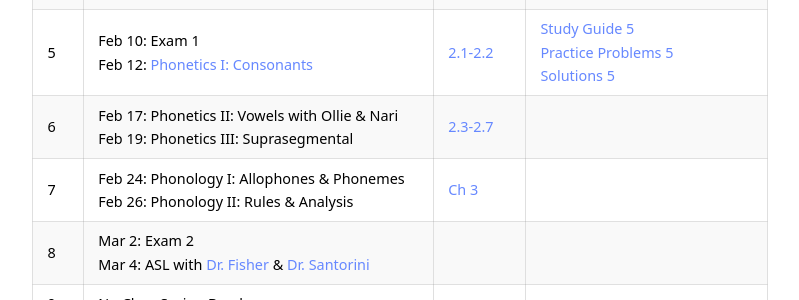
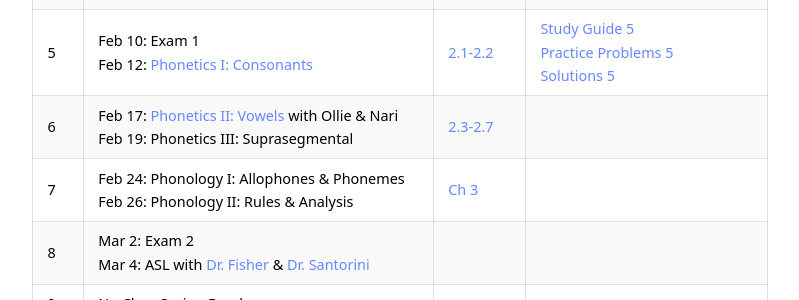
Before and after one commit to kschuler/ling001, a Jekyll site: the page built from index.md, in a window 1280 px wide and 900 px high, scrolled down 2525 px. Shown: the part 154-454 px from the top of the window, without its empty margins (240-1039 px from the left). Built offline with Jekyll 4.4.1, drawn with Linux system fonts in a browser that asks for light colours; part of the change alters nothing that is shown.

```diff
--- a/index.md
+++ b/index.md
@@ -66,7 +66,7 @@ Wk  | Lecture | Readings | Resources
 3 | Jan 27: [Language Acquisition](resources/LING001-20A-03-Acquisition.pdf)<br>Jan 29: [General Features of Language](resources/Ling001-20A-04-GeneralFeatures.pdf)  | [Ch 8](https://app.perusall.com/courses/intro-to-linguistics-1/chapter-8-15?assignmentId=ckDfokjY25EnrzRdB&part=1) |  [Study Guide 3](resources/studyguide-week3.pdf)<br>[Practice Problems 3](resources/practiceproblems-week3.pdf)<br>[Solutions 3](resources/solutions-week3.pdf)
 4 | Feb 3: [Animal Communication I](resources/Ling001-20A-05-AnimalCommunication.pdf)<br>Feb 5: [Animal Communication II](resources/Ling001-20A-06-AnimalCommunication2.pdf)   | [Ch 14](https://app.perusall.com/courses/intro-to-linguistics-1/chapter-14-13?assignmentId=7ag64J2jqfoSDxxoo&part=1) | [Study Guide 4](resources/studyguide-week4.pdf)<br>[Practice Problems 4](resources/practiceproblems-week4.pdf)<br>[Solutions 4](resources/solutions-week4.pdf)
 5 | Feb 10: **Exam 1** <br> Feb 12: [Phonetics I: Consonants](resources/Ling001-20A-07-Consonants.pdf)| [2.1-2.2](https://app.perusall.com/courses/intro-to-linguistics-1/chapter-2-2-0-to-2-2?assignmentId=39n2C4wgg4umcp5Kz&part=1) | [Study Guide 5](resources/studyguide-week5.pdf)<br>[Practice Problems 5](resources/practiceproblems-week5.pdf)<br>[Solutions 5](resources/solutions-week5.pdf)
-6 | Feb 17: Phonetics II: Vowels with Ollie & Nari<br>Feb 19: Phonetics III: Suprasegmental | [2.3-2.7](https://app.perusall.com/courses/intro-to-linguistics-1/chapter-2-2-3-to-2-7?assignmentId=yzAbFgYmhd9ax6sLy&part=1) |
+6 | Feb 17: [Phonetics II: Vowels](resources/Ling001-20A-08-Vowels.pdf) with Ollie & Nari<br>Feb 19: Phonetics III: Suprasegmental | [2.3-2.7](https://app.perusall.com/courses/intro-to-linguistics-1/chapter-2-2-3-to-2-7?assignmentId=yzAbFgYmhd9ax6sLy&part=1) |
 7 | Feb 24: Phonology I: Allophones & Phonemes<br>Feb 26: Phonology II: Rules & Analysis | [Ch 3](https://app.perusall.com/courses/intro-to-linguistics-1/chapter-3-3-1-to-3-5?assignmentId=HKF3XuDMARwyE6Wt8&part=1)|
 8 | Mar 2: **Exam 2** <br>Mar 4: ASL with [Dr. Fisher](https://web.sas.upenn.edu/asl-deafstudies/) & [Dr. Santorini](https://www.ling.upenn.edu/~beatrice/)|  |
 9 | **No Class Spring Break** |  |
```
